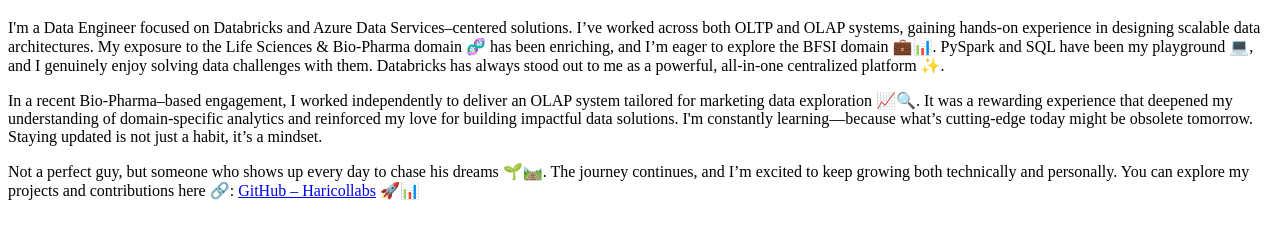
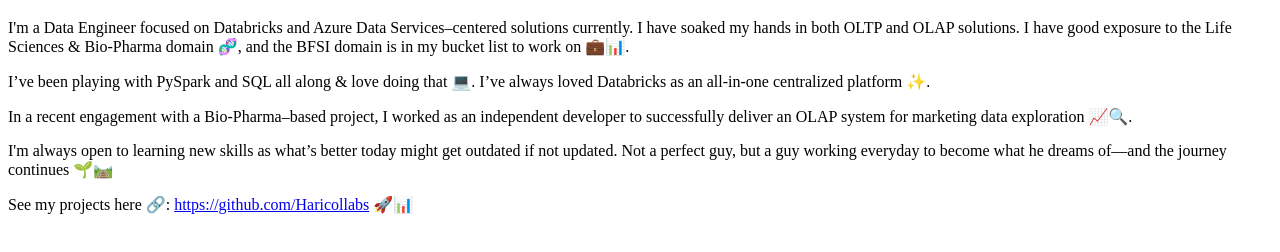
Before and after one commit to Haricollabs/Haricollabs.github.io, a plain HTML site: page index.html in a window 1280 px wide. Shown: the part 62-314 px from the top of the page. Drawn offline with Linux system fonts and the light colour scheme.

Commit message:
Update index.html

```diff
--- a/index.html
+++ b/index.html
@@ -5,10 +5,14 @@
 </head>
 <body>
   <h1>Hi There 👋🏼</h1>
-  <p>I'm a Data Engineer focused on Databricks and Azure Data Services–centered solutions. I’ve worked across both OLTP and OLAP systems, gaining hands-on experience in designing scalable data architectures. My exposure to the Life Sciences & Bio-Pharma domain 🧬 has been enriching, and I’m eager to explore the BFSI domain 💼📊. PySpark and SQL have been my playground 💻, and I genuinely enjoy solving data challenges with them. Databricks has always stood out to me as a powerful, all-in-one centralized platform ✨.</p>
+  <p>I'm a Data Engineer focused on Databricks and Azure Data Services–centered solutions currently. I have soaked my hands in both OLTP and OLAP solutions. I have good exposure to the Life Sciences & Bio-Pharma domain 🧬, and the BFSI domain is in my bucket list to work on 💼📊.</p>
 
-<p>In a recent Bio-Pharma–based engagement, I worked independently to deliver an OLAP system tailored for marketing data exploration 📈🔍. It was a rewarding experience that deepened my understanding of domain-specific analytics and reinforced my love for building impactful data solutions. I'm constantly learning—because what’s cutting-edge today might be obsolete tomorrow. Staying updated is not just a habit, it’s a mindset.</p>
+<p>I’ve been playing with PySpark and SQL all along & love doing that 💻. I’ve always loved Databricks as an all-in-one centralized platform ✨.</p>
 
-<p>Not a perfect guy, but someone who shows up every day to chase his dreams 🌱🛤️. The journey continues, and I’m excited to keep growing both technically and personally. You can explore my projects and contributions here 🔗: <a href="https://github.com/Haricollabs" target="_blank">GitHub – Haricollabs</a> 🚀📊</p>
+<p>In a recent engagement with a Bio-Pharma–based project, I worked as an independent developer to successfully deliver an OLAP system for marketing data exploration 📈🔍.</p>
+
+<p>I'm always open to learning new skills as what’s better today might get outdated if not updated. Not a perfect guy, but a guy working everyday to become what he dreams of—and the journey continues 🌱🛤️</p>
+
+<p>See my projects here 🔗: <a href="https://github.com/Haricollabs" target="_blank">https://github.com/Haricollabs</a> 🚀📊</p>
 </body>
 </html>
```
